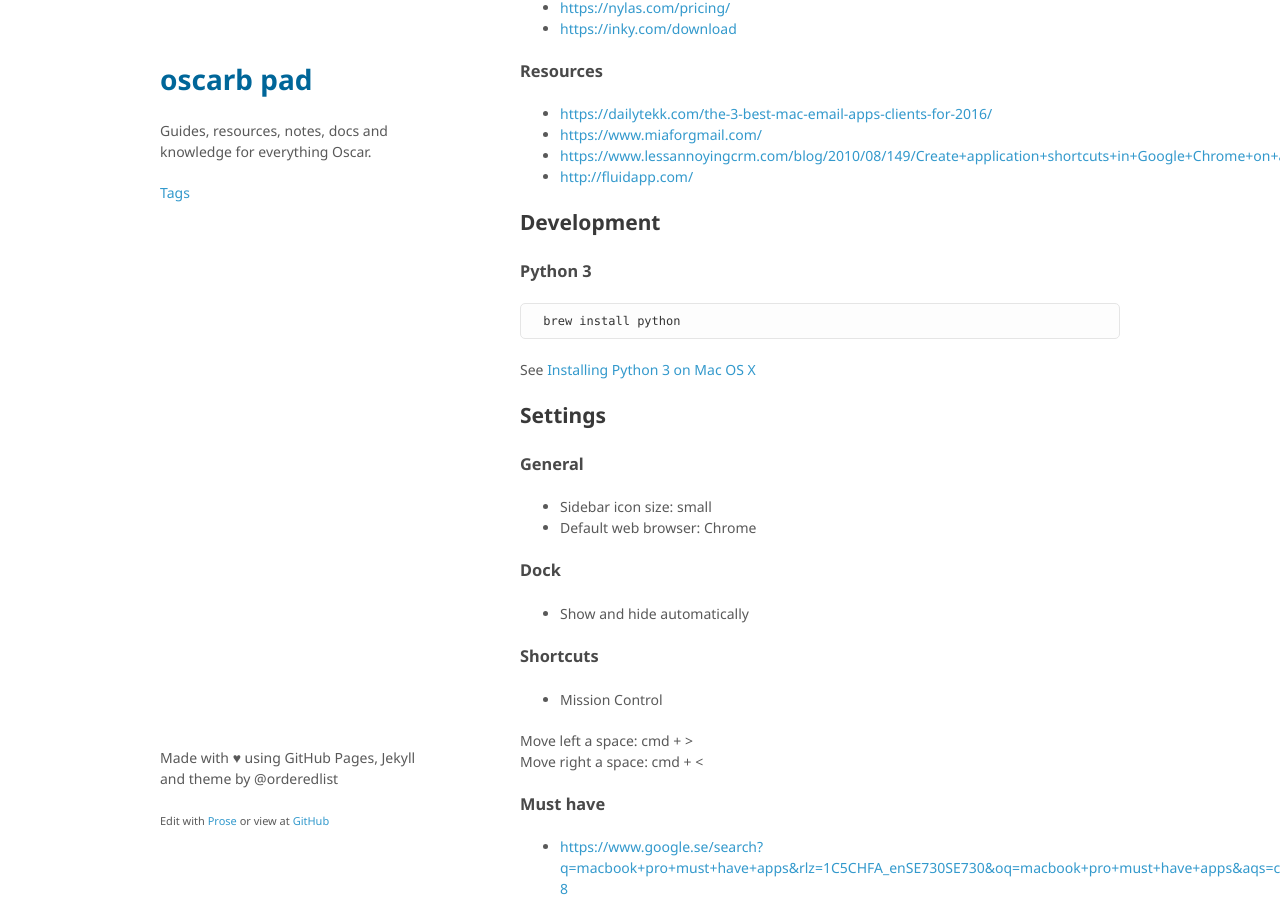
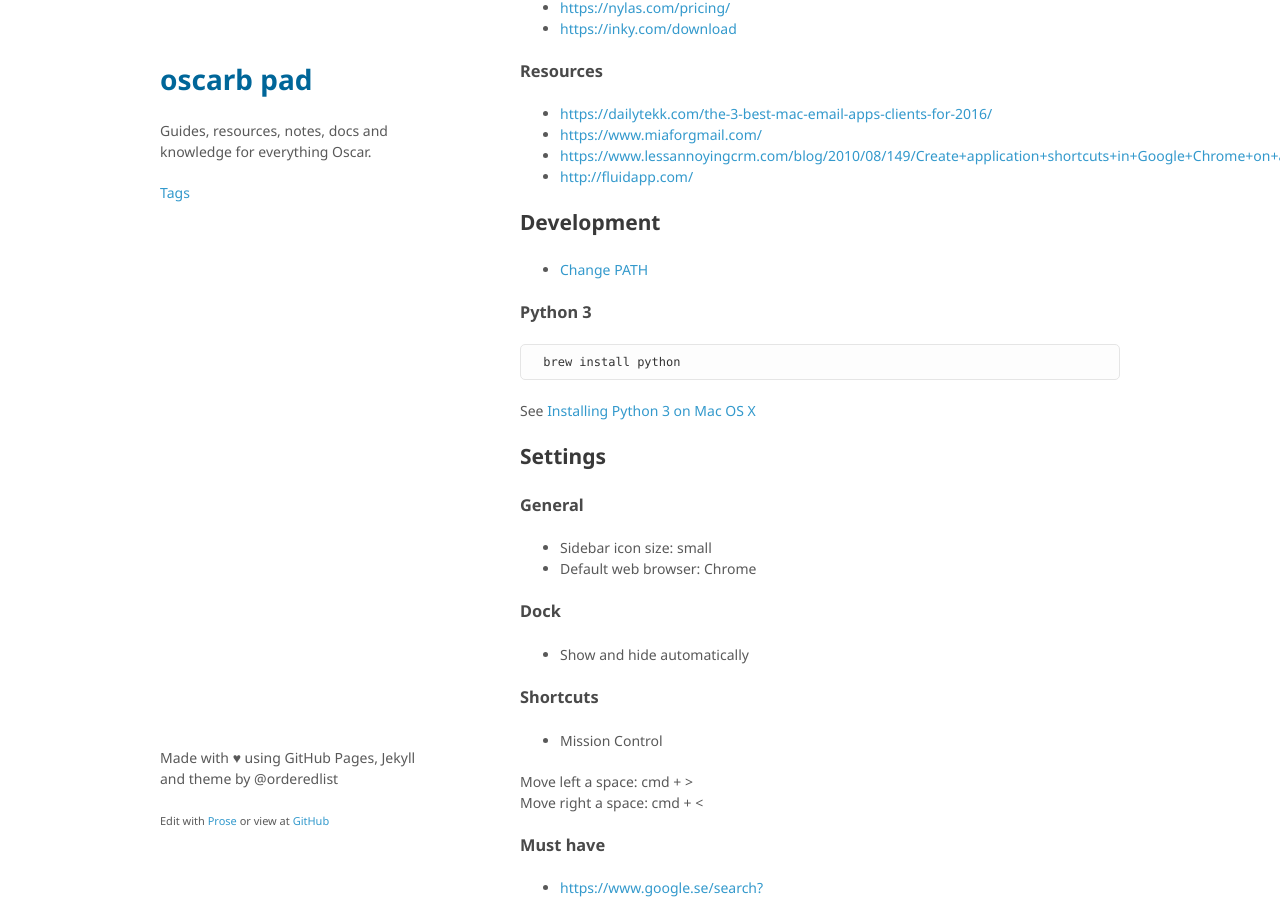
Before and after one commit to oscarb/pad, a Jekyll site: the page built from _docs/macos-essentials.md, in a window 1280 px wide and 900 px high, scrolled down 934 px. Built offline with Jekyll 4.4.1, drawn with Linux system fonts in a browser that asks for light colours; some web fonts are replaced.

Commit message:
Update macos-essentials.md

````diff
--- a/_docs/macos-essentials.md
+++ b/_docs/macos-essentials.md
@@ -56,6 +56,8 @@ https://applicationize.me/now
 
 ## Development
 
+* [Change PATH](https://stackoverflow.com/questions/14637979/how-to-permanently-set-path-on-linux-unix/14638025#14638025)
+
 ### Python 3
 
 ```
````
